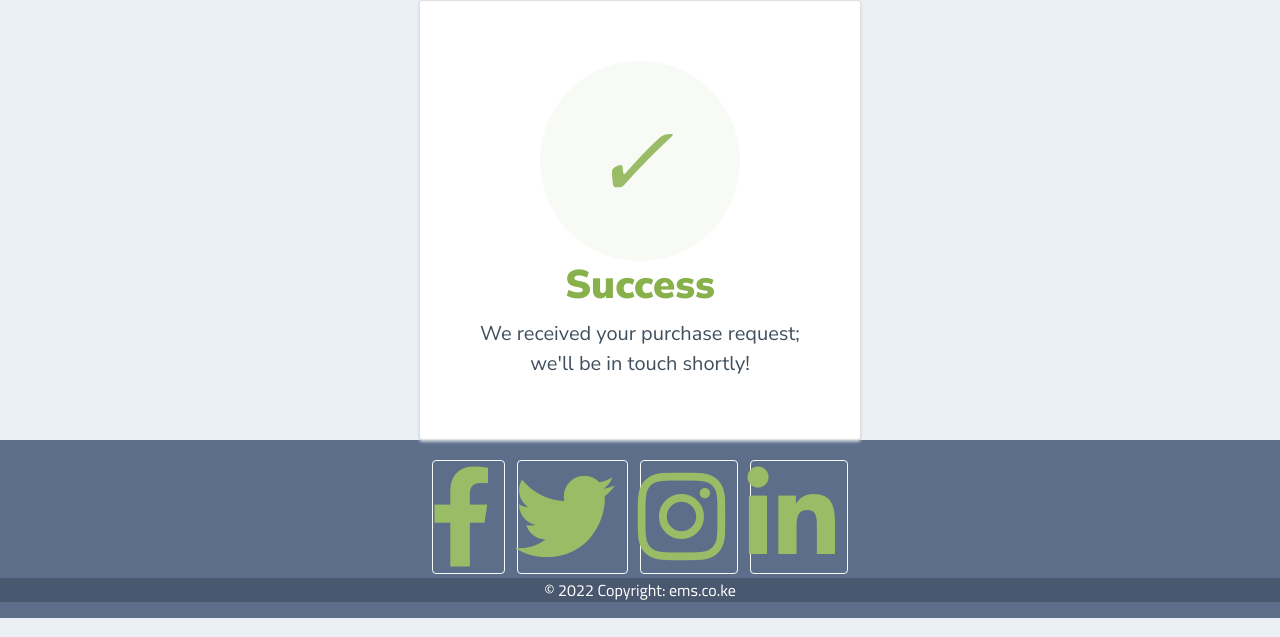
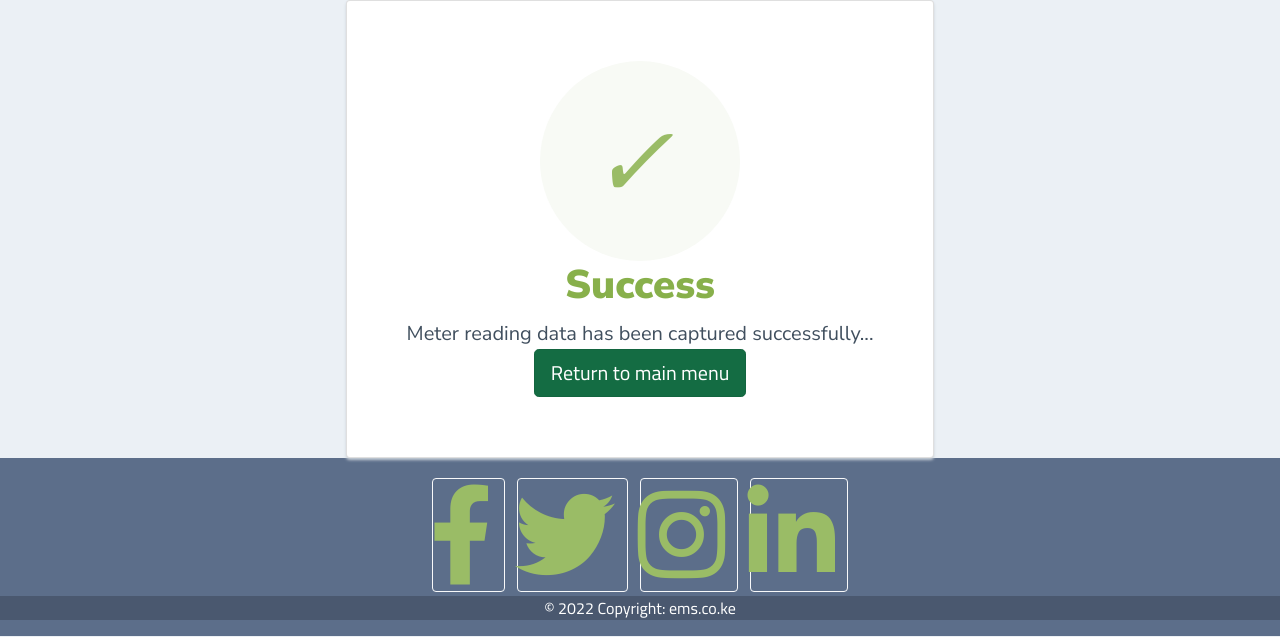
Before and after one commit to Oduo24/ems, a Django app: template home/templates/home/meter_reading_success.html in a window 1280 px wide. Shown: the part 80-717 px from the top of the page. Run offline with Django 3.2, Linux system fonts and the light colour scheme; the template is opened without the code that fills it, so the values that code supplies are empty; some libraries are stand-ins or nearby versions.

Commit message:
Update meter_reading_success.html

```diff
--- a/home/templates/home/meter_reading_success.html
+++ b/home/templates/home/meter_reading_success.html
@@ -104,7 +104,8 @@
         <i class="checkmark">✓</i>
       </div>
         <h1>Success</h1>
-        <p>We received your purchase request;<br/> we'll be in touch shortly!</p>
+        <p>Meter reading data has been captured successfully...</p>
+        <a href="{% url 'index' %}" class="btn btn-success btn-lg active" role="button" aria-pressed="true">Return to main menu</a>
       </div>
     </body>
 
```
